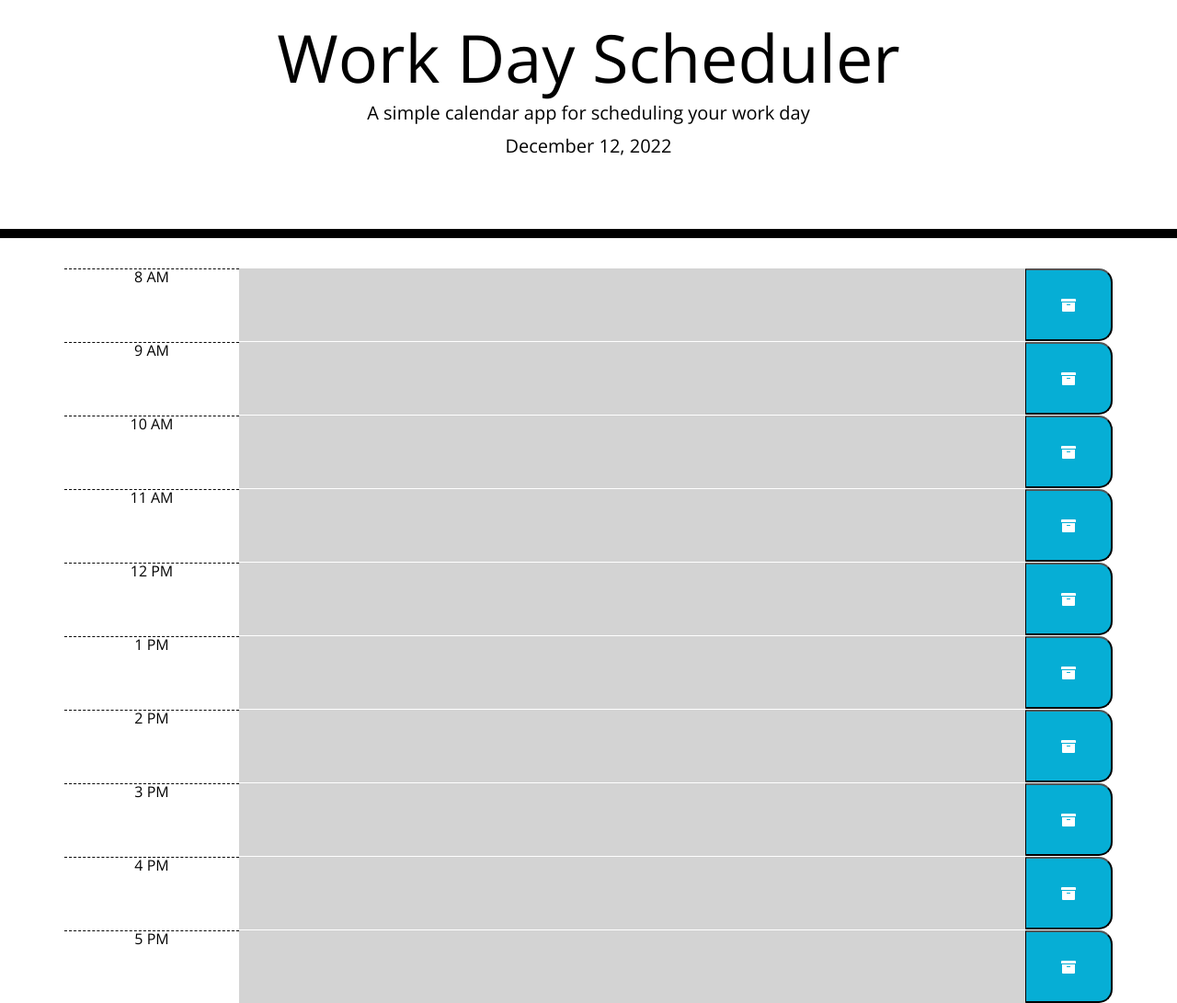
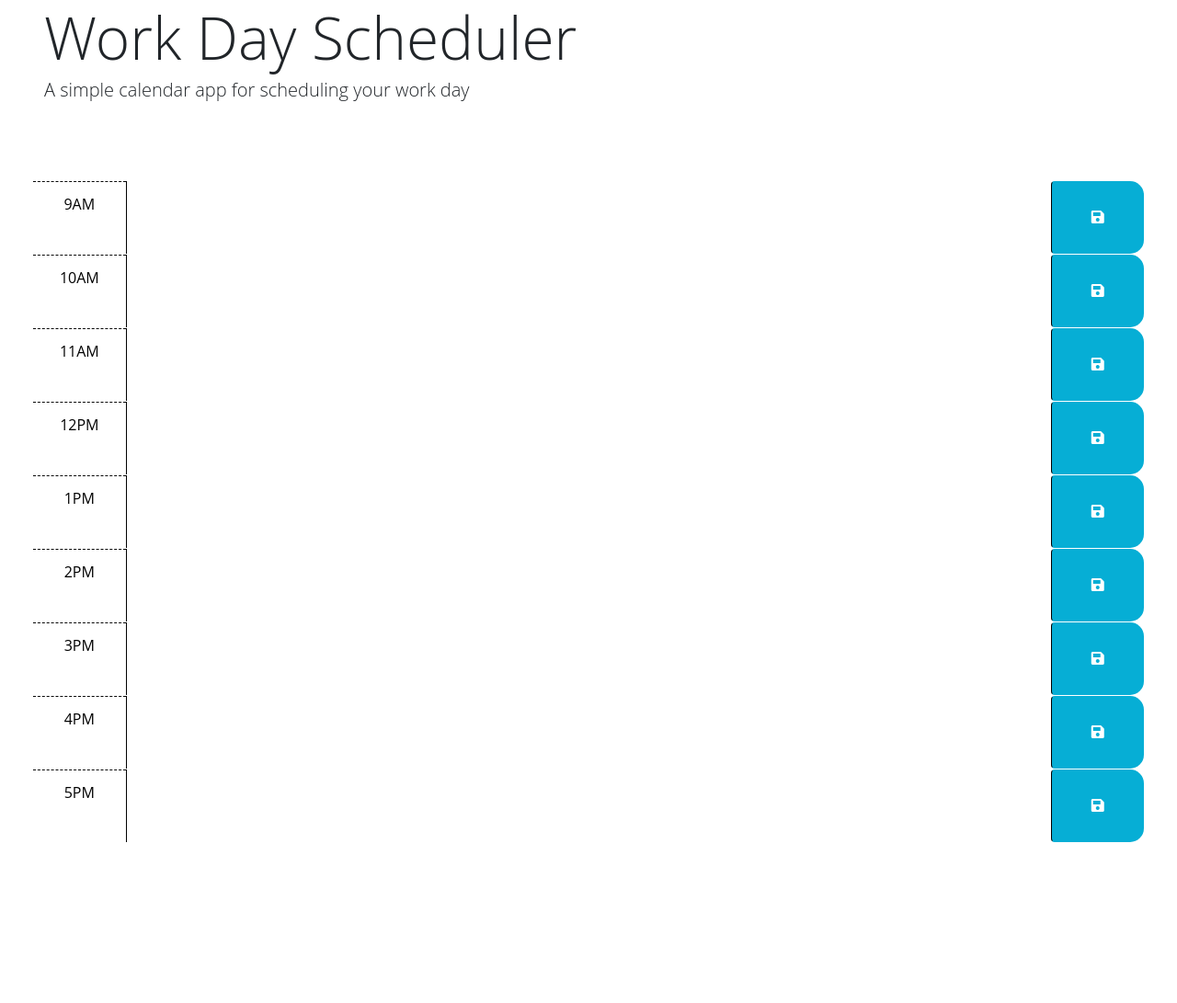
Before and after one commit to cameragrammar/Work-Day-Scheduler, a plain HTML site: page index.html in a window 1280 px wide. Shown: the part 45-1136 px from the top of the page at 92% size. After the commit the page ends 961 px from the top, so only its background shows below. Drawn offline with nearby package versions, Linux system fonts and the light colour scheme; files that its build step writes are made by us from their sources.

Commit message:
Uploaded new index.html file

```diff
--- a/index.html
+++ b/index.html
@@ -4,112 +4,33 @@
     <meta charset="UTF-8" />
     <meta name="viewport" content="width=device-width, initial-scale=1.0" />
     <meta http-equiv="X-UA-Compatible" content="ie=edge" />
-    <link rel="stylesheet" href="https://stackpath.bootstrapcdn.com/bootstrap/4.3.1/css/bootstrap.min.css"/>
-    <link rel="stylesheet" href="https://use.fontawesome.com/releases/v5.8.1/css/all.css" integrity="sha384-50oBUHEmvpQ+1lW4y57PTFmhCaXp0ML5d60M1M7uH2+nqUivzIebhndOJK28anvf" crossorigin="anonymous"/>
-    <link rel="stylesheet" href= "https://fonts.googleapis.com/css?family=Open+Sans&display=swap" />
-    <link rel="stylesheet" href="./Develop/style.css"/>
+    <link
+      href="https://cdn.jsdelivr.net/npm/bootstrap@5.1.3/dist/css/bootstrap.min.css"
+      rel="stylesheet"
+      integrity="sha384-1BmE4kWBq78iYhFldvKuhfTAU6auU8tT94WrHftjDbrCEXSU1oBoqyl2QvZ6jIW3"
+      crossorigin="anonymous"
+    />
+    <link
+      rel="stylesheet"
+      href="https://use.fontawesome.com/releases/v5.8.1/css/all.css"
+      integrity="sha384-50oBUHEmvpQ+1lW4y57PTFmhCaXp0ML5d60M1M7uH2+nqUivzIebhndOJK28anvf"
+      crossorigin="anonymous"
+    />
+    <link
+      href="https://fonts.googleapis.com/css2?family=Fira+Sans:wght@400;700&display=swap"
+      rel="stylesheet"
+    />
+    <link rel="stylesheet" href="style.css" />
     <title>Work Day Scheduler</title>
   </head>
 
   <body>
-    <header class="jumbotron">
+    <header class="p-5 mb-4">
       <h1 class="display-3">Work Day Scheduler</h1>
       <p class="lead">A simple calendar app for scheduling your work day</p>
       <p id="currentDay" class="lead"></p>
     </header>
-    <div class="container">
-      <div class = "row time-block">
-        <div class = "col-2 hour">8 AM</div>
-        <div class = "col-9 taskBin" id = "task-8">
-          <p id = "task-item-0"></p>
-      </div>
-      <button class = "col 1 saveBtn" id="save-btn">
-        <i class ="fa fa-archive"></i>
-      </button>
-      </div>
-      <div class = "row time-block">
-        <div class = "col-2 hour">9 AM</div>
-        <div class = "col-9  taskBin" id = "task-9">
-          <p id = "task-item-1"></p>
-        </div>
-        <button class = "col 1 saveBtn" id="save-btn">
-          <i class="fa fa-archive"></i>
-        </button>
-    </div>
-    <div class = "row time-block">
-      <div class = "col-2 hour">10 AM</div>
-      <div class = "col-9 taskBin" id = "task-10">
-        <p id = "task-item-2"></p>
-      </div>
-      <button class = "col 1 saveBtn" id="save-btn">
-        <i class="fa fa-archive"></i>
-      </button>
-  </div>
-  <div class = "row time-block">
-    <div class = "col-2 hour">11 AM</div>
-    <div class = "col-9 taskBin" id = "task-11">
-      <p id = "task-item-3"></p>
-    </div>
-    <button class = "col 1 saveBtn" id="save-btn">
-      <i class="fa fa-archive"></i>
-    </button>
-</div>
-<div class = "row time-block">
-  <div class = "col-2 hour">12 PM</div>
-  <div class = "col-9 taskBin" id = "task-12">
-    <p id = "task-item-4"></p>
-  </div>
-  <button class = "col 1 saveBtn" id="save-btn">
-    <i class="fa fa-archive"></i>
-  </button>
-</div>
-<div class = "row time-block">
-  <div class = "col-2 hour">1 PM</div>
-  <div class = "col-9 taskBin" id = "task-13">
-    <p id = "task-item-5"></p>
-  </div>
-  <button class = "col 1 saveBtn" id="save-btn">
-    <i class="fa fa-archive"></i>
-  </button>
-</div>
-<div class = "row time-block">
-  <div class = "col-2 hour">2 PM</div>
-  <div class = "col-9 taskBin" id = "task-14">
-    <p id = "task-item-6"></p>
-  </div>
-  <button class = "col 1 saveBtn" id="save-btn">
-    <i class="fa fa-archive"></i>
-  </button>
-</div>
-<div class = "row time-block">
-  <div class = "col-2 hour">3 PM</div>
-  <div class = "col-9 taskBin" id = "task-15">
-    <p id = "task-item-7"></p>
-  </div>
-  <button class = "col 1 saveBtn" id="save-btn">
-    <i class="fa fa-archive"></i>
-  </button>
-</div>
-<div class = "row time-block">
-  <div class = "col-2 hour">4 PM</div>
-  <div class = "col-9 taskBin" id = "task-16">
-    <p id = "task-item-9"></p>
-  </div>
-  <button class = "col 1 saveBtn" id="save-btn">
-    <i class="fa fa-archive"></i>
-  </button>
-</div>
-<div class = "row time-block">
-  <div class = "col-2 hour">5 PM</div>
-  <div class = "col-9 taskBin" id = "task-17">
-    <p id = "task-item-9"></p>
-  </div>
-  <button class = "col 1 saveBtn" id="save-btn">
-    <i class="fa fa-archive"></i>
-  </button>
-</div>
-</div>
-
+    <div class="container-fluid px-5">
       <!-- Use class for "past", "present", and "future" to apply styles to the
         time-block divs accordingly. The javascript will need to do this by
         adding/removing these classes on each div by comparing the hour in the
@@ -121,35 +42,87 @@
         -->
 
       <!-- Example of a past time block. The "past" class adds a gray background color. -->
-      <!-- <div id="hour-9" class="row time-block past">
+      <div id="hour-9" class="row time-block">
         <div class="col-2 col-md-1 hour text-center py-3">9AM</div>
         <textarea class="col-8 col-md-10 description" rows="3"> </textarea>
         <button class="btn saveBtn col-2 col-md-1" aria-label="save">
           <i class="fas fa-save" aria-hidden="true"></i>
         </button>
-      </div> -->
+      </div>
 
       <!-- Example of a present time block. The "present" class adds a red background color. -->
-      <!-- <div id="hour-10" class="row time-block present">
+      <div id="hour-10" class="row time-block">
         <div class="col-2 col-md-1 hour text-center py-3">10AM</div>
         <textarea class="col-8 col-md-10 description" rows="3"> </textarea>
         <button class="btn saveBtn col-2 col-md-1" aria-label="save">
           <i class="fas fa-save" aria-hidden="true"></i>
         </button>
-      </div> -->
+      </div>
 
       <!-- Example of a future time block. The "future" class adds a green background color. -->
-      <!-- <div id="hour-11" class="row time-block future">
+      <div id="hour-11" class="row time-block">
         <div class="col-2 col-md-1 hour text-center py-3">11AM</div>
         <textarea class="col-8 col-md-10 description" rows="3"> </textarea>
         <button class="btn saveBtn col-2 col-md-1" aria-label="save">
           <i class="fas fa-save" aria-hidden="true"></i>
         </button>
       </div>
-    </div> -->
 
-    <script src="https://code.jquery.com/jquery-3.4.1.min.js"></script>
-    <script src="https://cdnjs.cloudflare.com/ajax/libs/moment.js/2.24.0/moment.min.js"></script>
-    <script src="./Develop/script.js"></script>
+      <div id="hour-12" class="row time-block">
+        <div class="col-2 col-md-1 hour text-center py-3">12PM</div>
+        <textarea class="col-8 col-md-10 description" rows="3"> </textarea>
+        <button class="btn saveBtn col-2 col-md-1" aria-label="save">
+          <i class="fas fa-save" aria-hidden="true"></i>
+        </button>
+      </div>
+
+      <div id="hour-13" class="row time-block">
+        <div class="col-2 col-md-1 hour text-center py-3">1PM</div>
+        <textarea class="col-8 col-md-10 description" rows="3"> </textarea>
+        <button class="btn saveBtn col-2 col-md-1" aria-label="save">
+          <i class="fas fa-save" aria-hidden="true"></i>
+        </button>
+      </div>
+
+      <div id="hour-14" class="row time-block">
+        <div class="col-2 col-md-1 hour text-center py-3">2PM</div>
+        <textarea class="col-8 col-md-10 description" rows="3"> </textarea>
+        <button class="btn saveBtn col-2 col-md-1" aria-label="save">
+          <i class="fas fa-save" aria-hidden="true"></i>
+        </button>
+      </div>
+
+      <div id="hour-15" class="row time-block">
+        <div class="col-2 col-md-1 hour text-center py-3">3PM</div>
+        <textarea class="col-8 col-md-10 description" rows="3"> </textarea>
+        <button class="btn saveBtn col-2 col-md-1" aria-label="save">
+          <i class="fas fa-save" aria-hidden="true"></i>
+        </button>
+      </div>
+
+      <div id="hour-16" class="row time-block">
+        <div class="col-2 col-md-1 hour text-center py-3">4PM</div>
+        <textarea class="col-8 col-md-10 description" rows="3"> </textarea>
+        <button class="btn saveBtn col-2 col-md-1" aria-label="save">
+          <i class="fas fa-save" aria-hidden="true"></i>
+        </button>
+      </div>
+
+      <div id="hour-17" class="row time-block">
+        <div class="col-2 col-md-1 hour text-center py-3">5PM</div>
+        <textarea class="col-8 col-md-10 description" rows="3"> </textarea>
+        <button class="btn saveBtn col-2 col-md-1" aria-label="save">
+          <i class="fas fa-save" aria-hidden="true"></i>
+        </button>
+      </div>
+
+    </div>
+
+    <script src="https://cdnjs.cloudflare.com/ajax/libs/jquery/3.2.1/jquery.min.js"></script>
+    <script src="https://cdn.jsdelivr.net/npm/dayjs@1.11.3/dayjs.min.js"
+    integrity="sha256-iu/zLUB+QgISXBLCW/mcDi/rnf4m4uEDO0wauy76x7U="
+    crossorigin="anonymous"></script>
+
+    <script src="script.js"></script>
   </body>
 </html>
```
